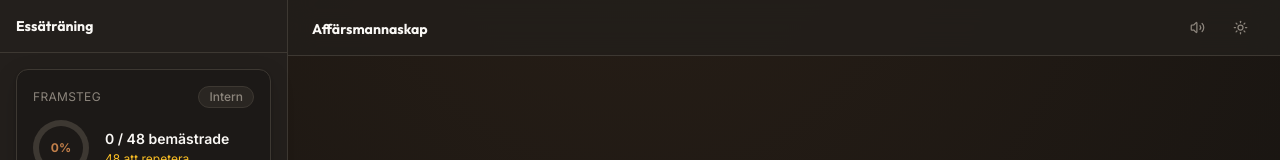
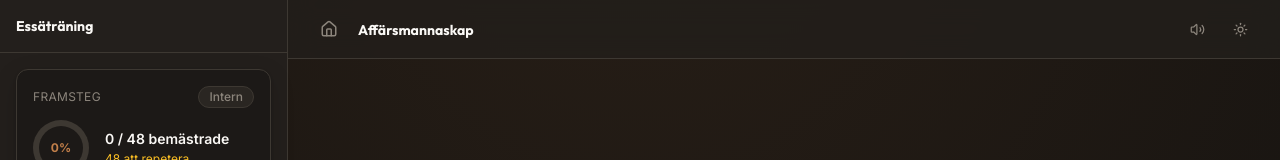
Before and after one commit to itsimonfredlingjack/affarsmannaskap, a React (Vite) app in the folder quiz-app/: page / in a window 1280 px wide. Both pictures are taken after a click on the button 640 px from the left and 436 px from the top of the page. Shown: the top 160 px of the page. Built offline with nearby package versions, Linux system fonts and the light colour scheme.

Commit message:
Add home button to return to track picker from anywhere
Shows a header home control whenever a study track is active, resetting
session and browse state back to the landing page.

```diff
--- a/quiz-app/src/App.tsx
+++ b/quiz-app/src/App.tsx
@@ -1,5 +1,5 @@
 import { useState, useEffect, useRef } from 'react';
-import { Menu, Sun, Moon, Volume2, VolumeX, Flame } from 'lucide-react';
+import { Menu, Sun, Moon, Volume2, VolumeX, Flame, Home } from 'lucide-react';
 import confetti from 'canvas-confetti';
 
 // Logic & Data
@@ -587,10 +587,31 @@ export default function App() {
             >
               <Menu size={18} />
             </button>
+            {studyTrack !== null && (
+              <button
+                onClick={handleBackToTracks}
+                className="p-2 rounded-xl text-text-muted hover:text-text-primary hover:bg-panel transition-colors cursor-pointer"
+                title="Till startsidan"
+                aria-label="Till startsidan"
+              >
+                <Home size={18} />
+              </button>
+            )}
             <div>
-              <span className="text-sm font-display font-bold text-text-primary">
-                Affärsmannaskap
-              </span>
+              {studyTrack !== null ? (
+                <button
+                  type="button"
+                  onClick={handleBackToTracks}
+                  className="text-sm font-display font-bold text-text-primary hover:text-accent transition-colors cursor-pointer"
+                  aria-label="Till startsidan"
+                >
+                  Affärsmannaskap
+                </button>
+              ) : (
+                <span className="text-sm font-display font-bold text-text-primary">
+                  Affärsmannaskap
+                </span>
+              )}
               {session.active && (
                 <p className="text-[10px] text-text-muted uppercase tracking-wider">
                   {studyTrack === 'terms' ? 'Begreppsläge' : 'Fokusläge'}
```
